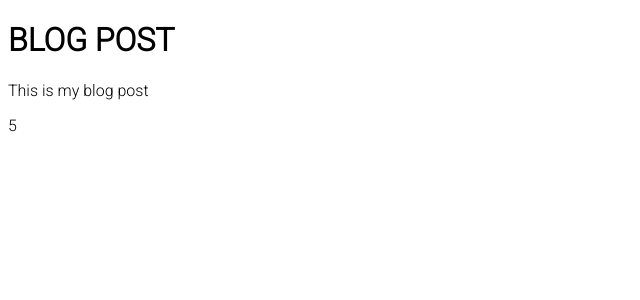
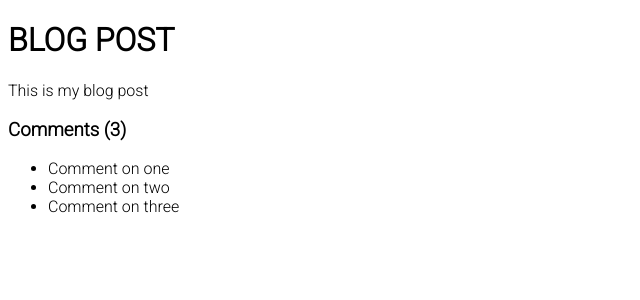
Before and after one commit to mrkarstrom/react-app, a React (Create React App) app: page / in a window 1280 px wide. Shown: the top 300 px of the page, without its empty margins (0-640 px from the left). Built offline with nearby package versions, Linux system fonts and the light colour scheme.

Commit message:
Adding list output for the comments

```diff
--- a/src/App.js
+++ b/src/App.js
@@ -2,13 +2,25 @@
 function App() {
 const title='Blog Post';
 const body ='This is my blog post';
+const comments = [
+  {id:1, text:'Comment on one'},
+  {id:2, text:'Comment on two'},
+  {id:3, text:'Comment on three'}
+]
 
   return (
     <div className='container'>
         <h1>{title.toUpperCase()}</h1>
         <p>{body}</p>
-        {Math.floor(Math.random() * 6 + 1)}
 
+      <div className="comments">
+        <h3>Comments ({comments.length})</h3>
+          <ul>
+            {comments.map((comment, index) => (
+              <li>{comment.text}</li>
+            ) )}
+          </ul>
+      </div>
     </div>
   )
 }
```
